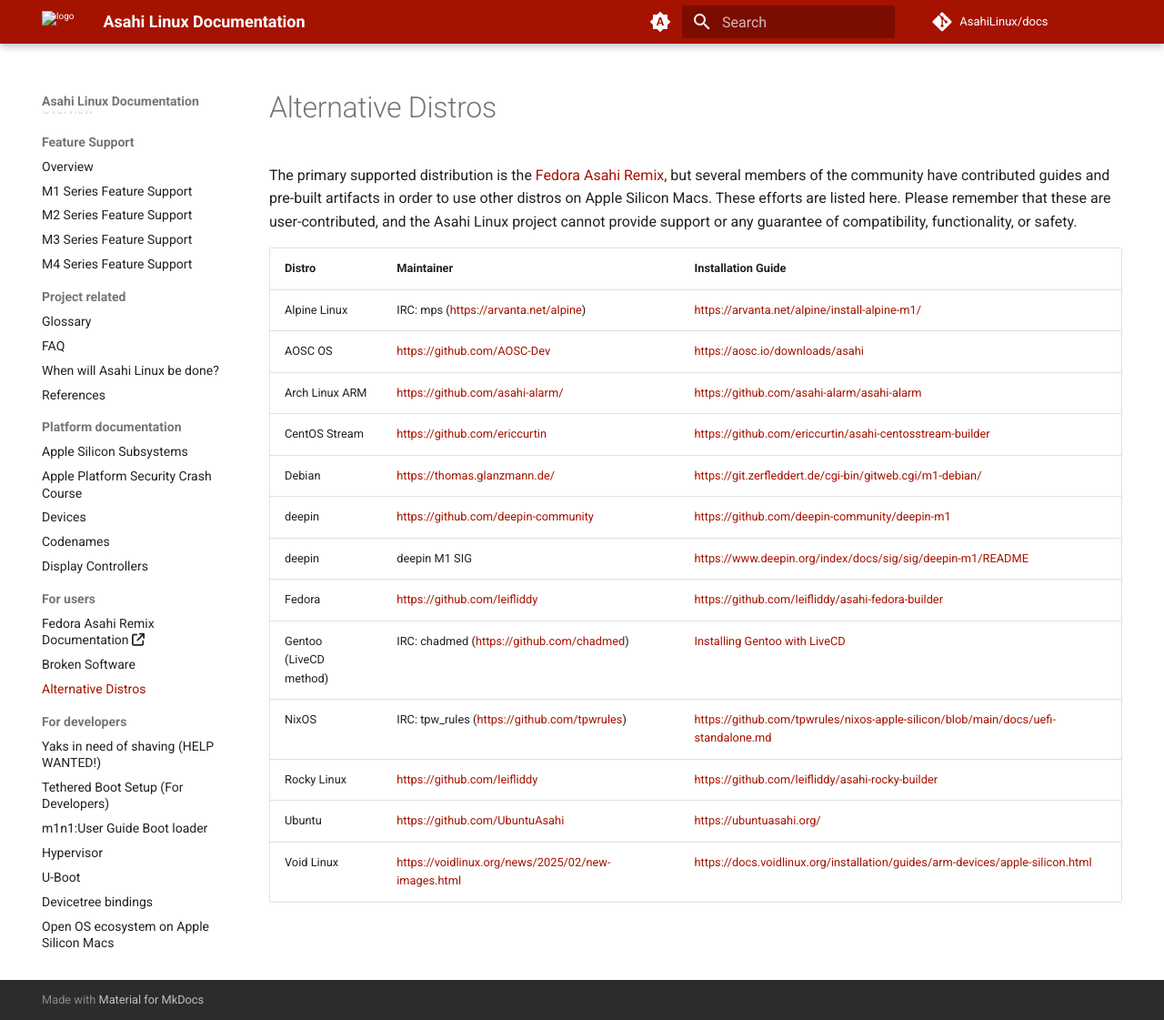
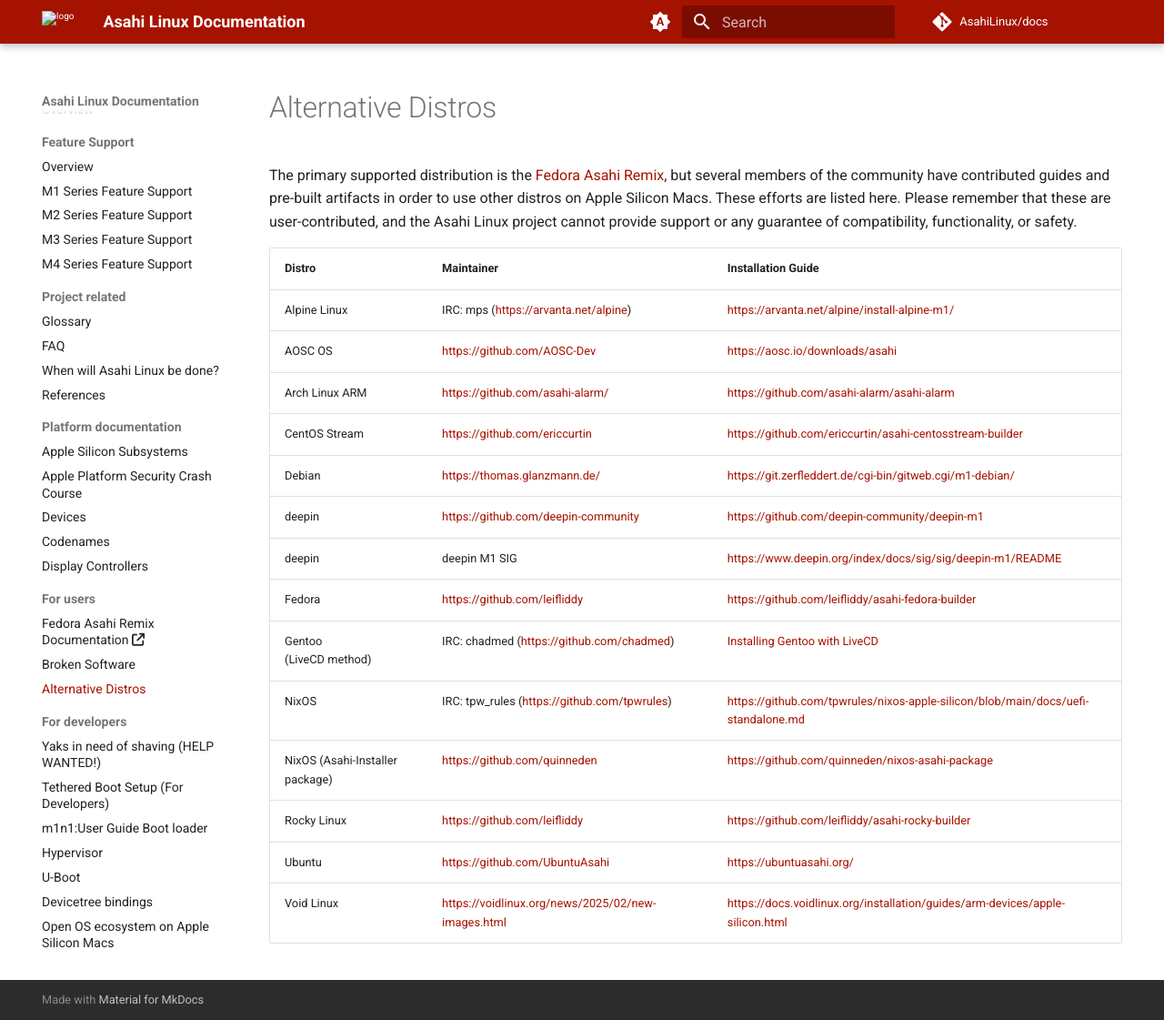
Before and after one commit to AsahiLinux/docs, an MkDocs documentation site: the page built from docs/SW-Alternative-Distros.md, in a window 1280 px wide and 1121 px high. Shown: the whole window at 91% size. Built offline with MkDocs 1.6.1 and Material for MkDocs 9.7.7, drawn with Linux system fonts in a browser that asks for light colours; comment, search, counter and statistics services are not loaded.

Commit message:
Update SW-Alternative-Distros.md
Add entry for quinneden/nixos-asahi-installer

Signed-off-by: Quinn Edenfield <125415641+quinneden@users.noreply.github.com>

```diff
--- a/docs/SW-Alternative-Distros.md
+++ b/docs/SW-Alternative-Distros.md
@@ -12,6 +12,7 @@
 | Fedora | <https://github.com/leifliddy> | <https://github.com/leifliddy/asahi-fedora-builder> |
 | Gentoo<br>(LiveCD method) | IRC: chadmed (<https://github.com/chadmed>) | [Installing Gentoo with LiveCD](Installing-Gentoo-with-LiveCD.md) |
 | NixOS | IRC: tpw_rules (<https://github.com/tpwrules>) | <https://github.com/tpwrules/nixos-apple-silicon/blob/main/docs/uefi-standalone.md> |
+| NixOS (Asahi-Installer package) | <https://github.com/quinneden> | <https://github.com/quinneden/nixos-asahi-package> |
 | Rocky Linux | <https://github.com/leifliddy> | <https://github.com/leifliddy/asahi-rocky-builder> |
 | Ubuntu | <https://github.com/UbuntuAsahi> | <https://ubuntuasahi.org/> |
 | Void Linux | <https://voidlinux.org/news/2025/02/new-images.html> | <https://docs.voidlinux.org/installation/guides/arm-devices/apple-silicon.html> |
```
